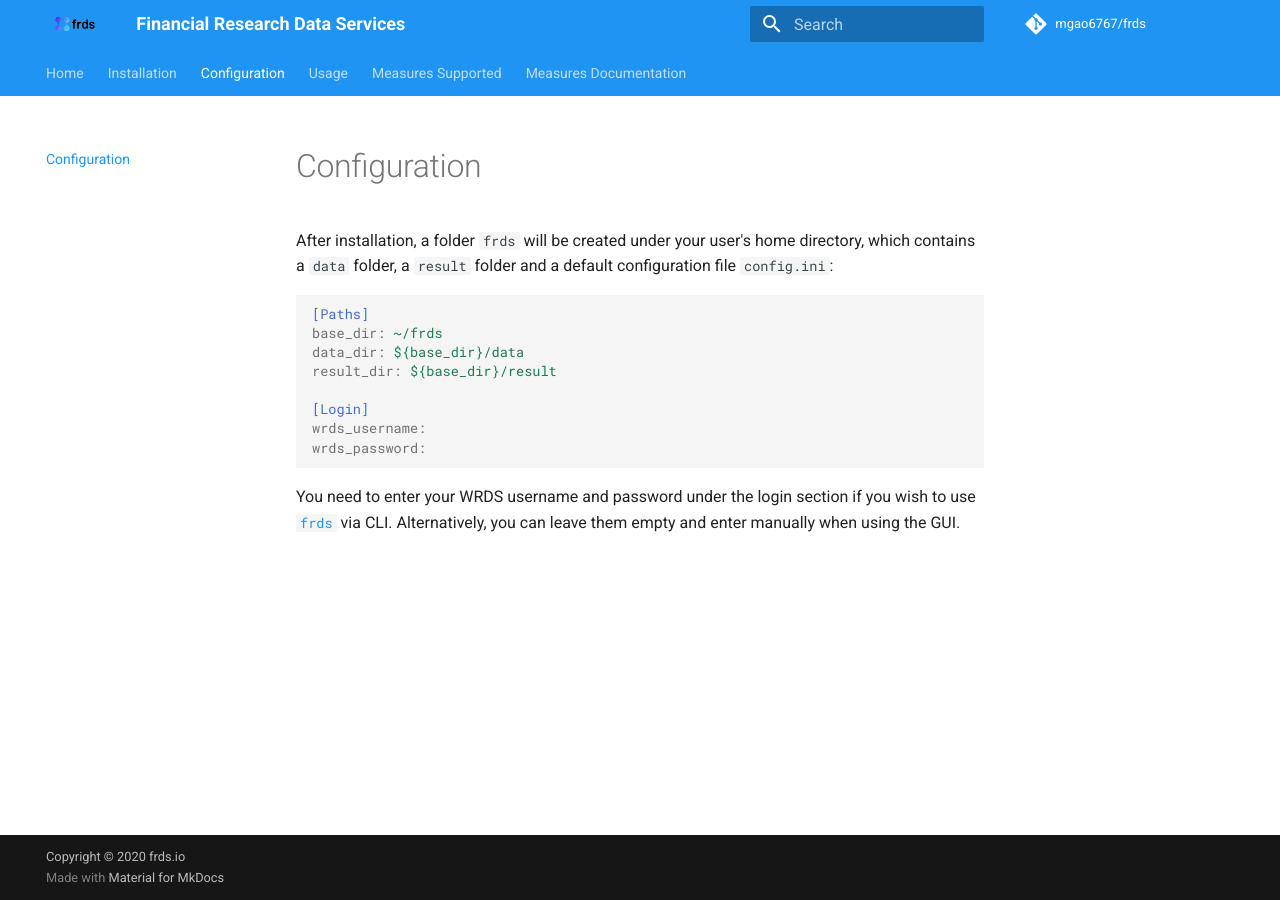
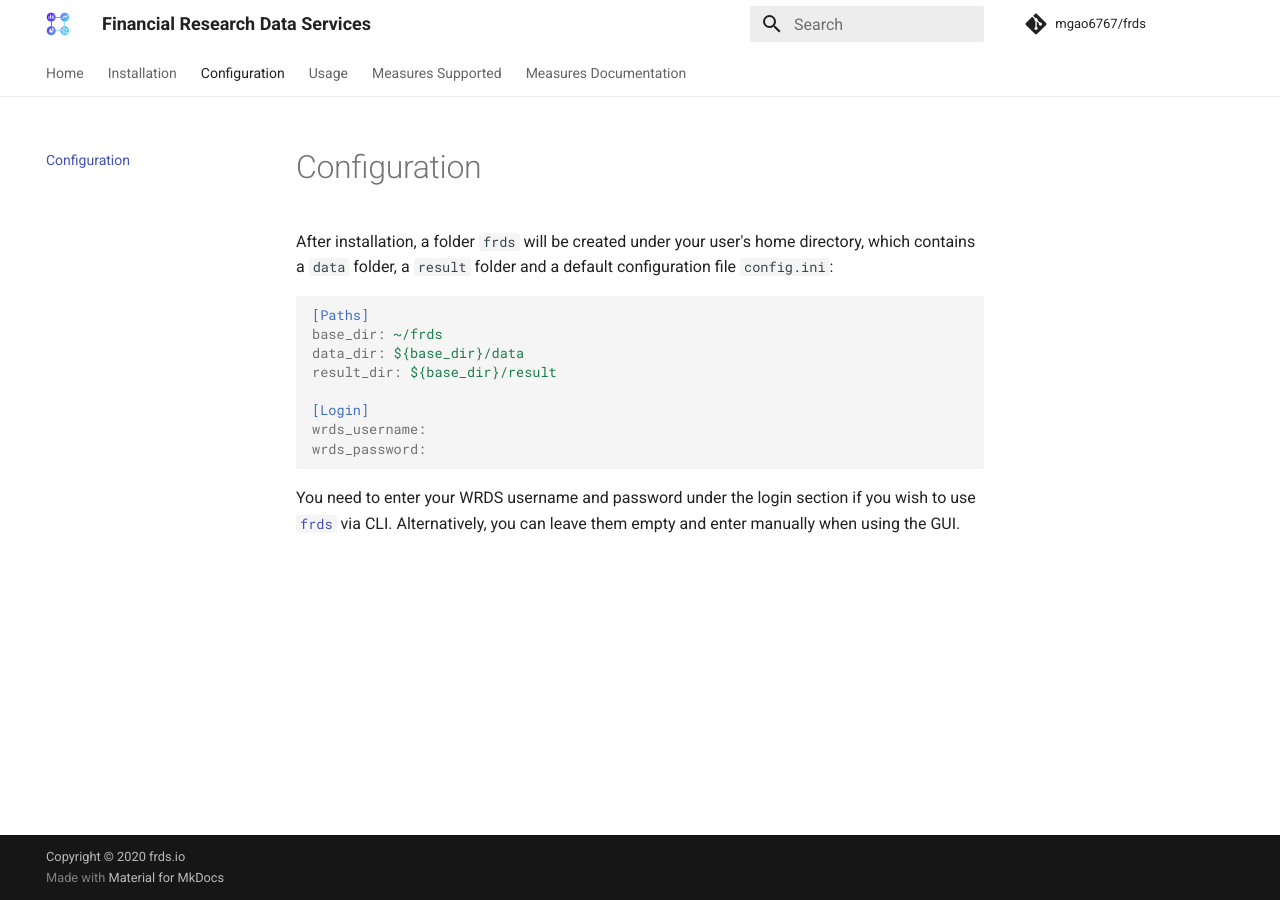
Before and after one commit to mgao6767/frds, an MkDocs documentation site: the page built from docs/configuration.md, in a window 1280 px wide. Built offline with MkDocs 1.6.1 and Material for MkDocs 9.7.7, drawn with Linux system fonts in a browser that asks for light colours; comment, search, counter and statistics services are not loaded.

Commit message:
Update mkdocs.yml

```diff
--- a/mkdocs.yml
+++ b/mkdocs.yml
@@ -18,13 +18,13 @@ theme:
     - tabs
   language: en
   palette:
-    primary: blue
-    accent: light blue
+    primary: white
+    accent: indigo
   font:
     text: Roboto
     code: Roboto Mono
   favicon: images/frds_icon.png
-  logo: images/frds_logo.png
+  logo: images/frds_icon.png
   # custom_dir: overrides
 
 # Plugins
```
